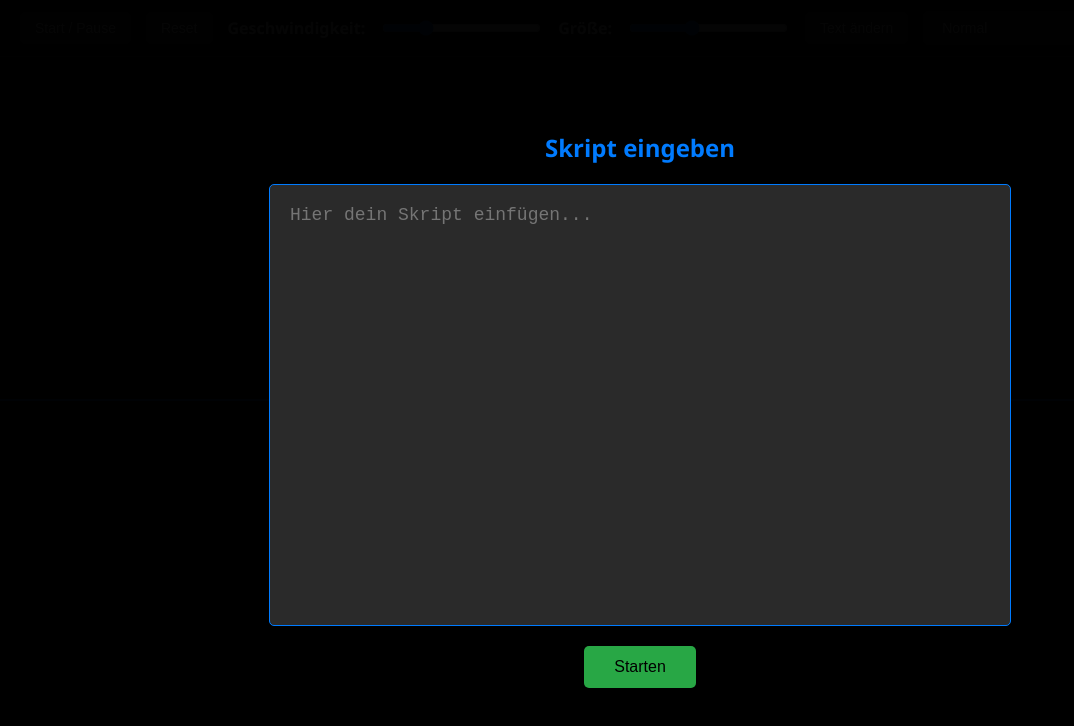
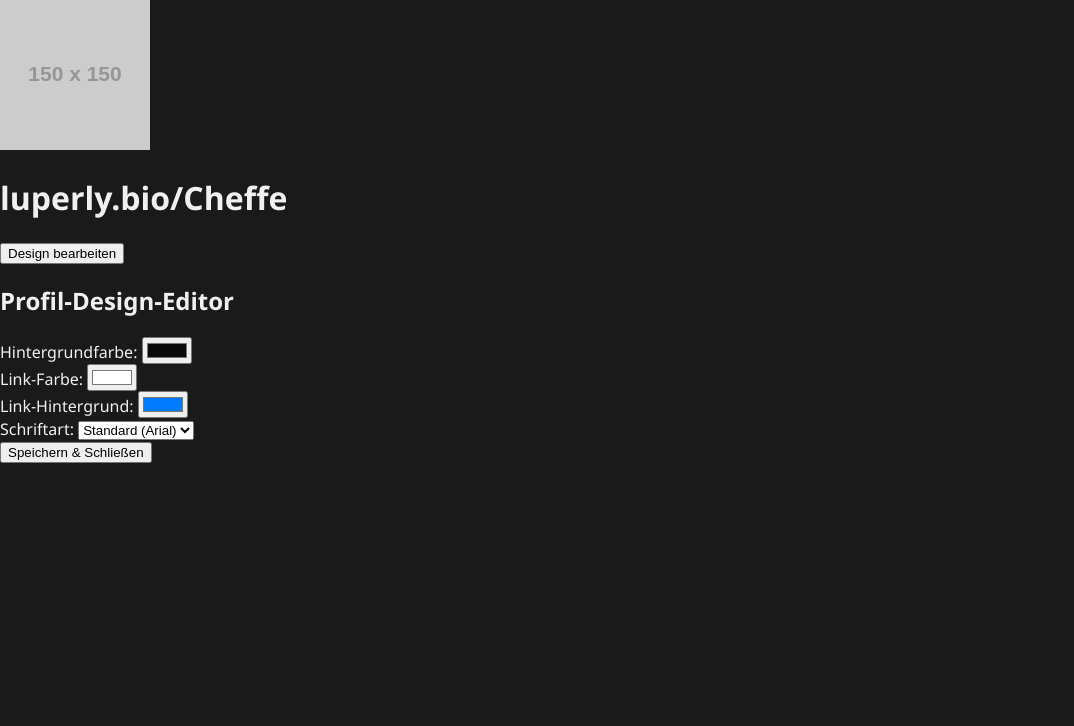
Before and after one commit to dinoscripts2334/Testh, a plain HTML site: page index.html in a window 1280 px wide. Shown: the whole page, without its empty margins (0-1074 px from the left). Drawn offline with Linux system fonts and the light colour scheme; placeholder pictures from the web are drawn by us.

Commit message:
Update index.html

```diff
--- a/index.html
+++ b/index.html
@@ -3,43 +3,52 @@
 <head>
     <meta charset="UTF-8">
     <meta name="viewport" content="width=device-width, initial-scale=1.0">
-    <title>Professioneller Teleprompter</title>
+    <title>Luperly BioLinks | Cheffe</title>
     <link rel="stylesheet" href="style.css">
 </head>
 <body>
 
-    <div id="input-panel">
-        <h2>Skript eingeben</h2>
-        <textarea id="teleprompter-input" placeholder="Hier dein Skript einfügen..."></textarea>
-        <button onclick="setText()">Starten</button>
+    <main id="profile-container">
+        <img id="profile-pic" src="https://via.placeholder.com/150x150.png?text=CHEF" alt="Profilbild">
+
+        <h1 id="profile-username">luperly.bio/Cheffe</h1>
+
+        <div id="links-container">
             </div>
 
-    <div id="controls">
-        <button id="startButton">Start / Pause</button>
-        <button id="resetButton">Reset</button>
+        <button id="open-editor-button">Design bearbeiten</button>
+    </main>
 
-        <label for="speed">Geschwindigkeit:</label>
-        <input type="range" id="speed" min="1" max="50" value="10">
+    <div id="design-editor-panel">
+        <h2>Profil-Design-Editor</h2>
 
-        <label for="fontSize">Größe:</label>
-        <input type="range" id="fontSize" min="30" max="150" value="72">
-
-        <button onclick="showInputPanel()">Text ändern</button>
-
-        <select id="mirrorMode">
-            <option value="none">Normal</option>
-            <option value="horizontal">Horizontal spiegeln</option>
-        </select>
-
-        <button onclick="toggleFullScreen()">Vollbild</button>
+        <div class="control-group">
+            <label for="bg-color-input">Hintergrundfarbe:</label>
+            <input type="color" id="bg-color-input" data-css-var="--bg-color" value="#0a0a0a">
         </div>
 
-    <div id="prompter-area">
-        <div id="text-container">
-            <p id="prompter-text">Gib dein Skript über das Startfenster ein.</p>
-        </div>
+        <div class="control-group">
+            <label for="link-color-input">Link-Farbe:</label>
+            <input type="color" id="link-color-input" data-css-var="--link-color" value="#ffffff">
         </div>
 
-    <script src="script.js"></script>
+        <div class="control-group">
+            <label for="link-bg-input">Link-Hintergrund:</label>
+            <input type="color" id="link-bg-input" data-css-var="--link-bg" value="#007bff">
+        </div>
+
+        <div class="control-group">
+            <label for="font-family-select">Schriftart:</label>
+            <select id="font-family-select" data-css-var="--main-font">
+                <option value="Arial, sans-serif">Standard (Arial)</option>
+                <option value="'Georgia', serif">Serif (Georgia)</option>
+                <option value="'Courier New', monospace">Monospace</option>
+            </select>
+        </div>
+
+        <button id="close-editor-button">Speichern & Schließen</button>
+    </div>
+
+    <script src="editor.js"></script>
 </body>
 </html>
```
Lines whose indentation alone changed are shown as unchanged.
